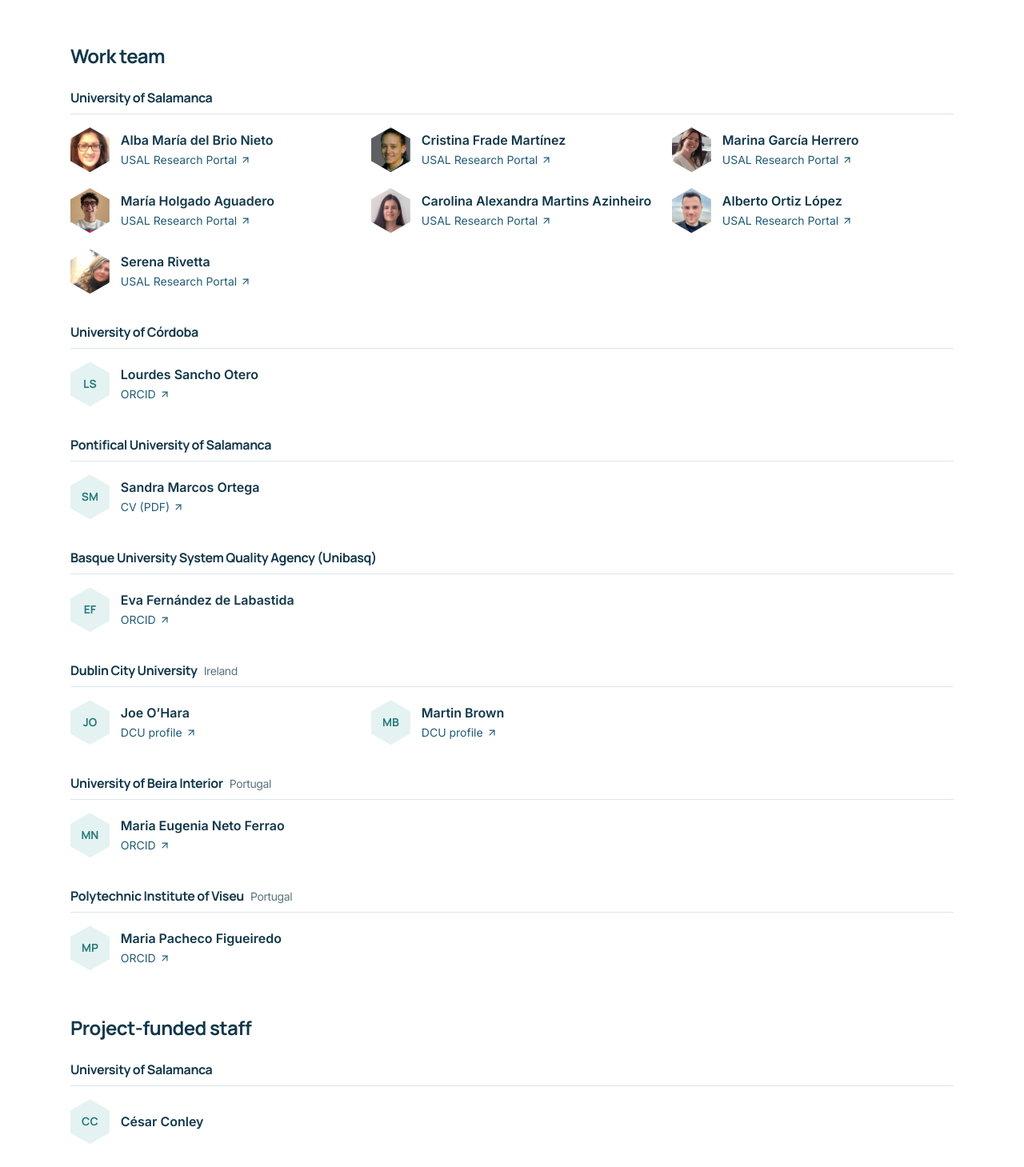
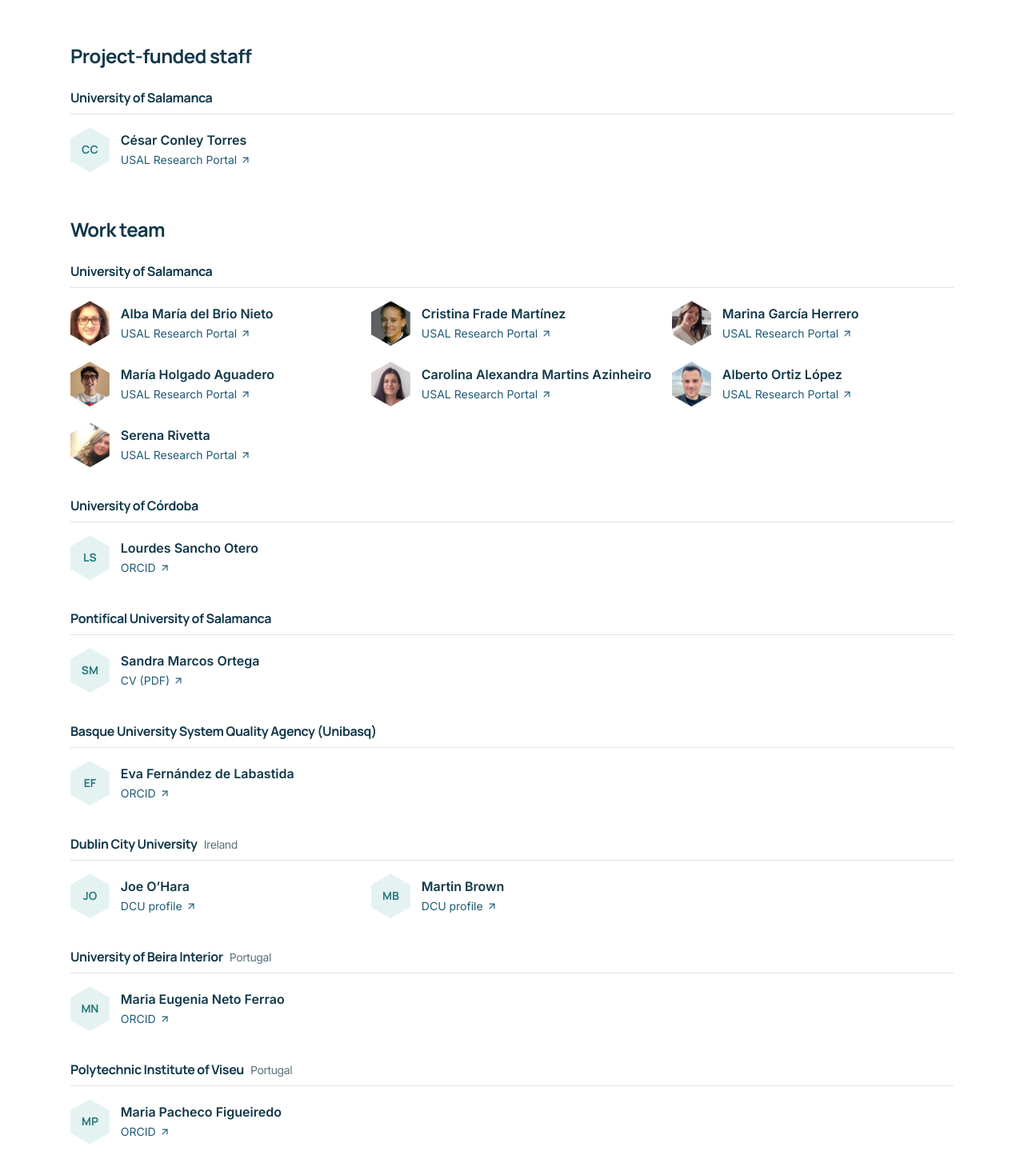
Before and after one commit to ShockyDEV/Proyecto-Quality, a Next.js app: page /en/equipo/ in a window 1280 px wide. Shown: the part 1391-2850 px from the top of the page at 80% size. Built offline with nearby package versions, Linux system fonts and the light colour scheme.

Commit message:
Equipo: contrato con perfil y más arriba
- César Conley Torres, nombre completo del Portal de Investigación USAL
- Enlace a su producción científica en el portal
- Su sección pasa a ir entre el equipo investigador y el de trabajo

```diff
--- a/src/app/(site)/[locale]/equipo/page.tsx
+++ b/src/app/(site)/[locale]/equipo/page.tsx
@@ -121,8 +121,8 @@ export default async function Equipo({ params }: Props) {
       <div className="bg-superficie py-12 sm:py-14">
         <div className="contenedor space-y-14">
           <RoleSection role="investigador" locale={locale} />
+          <RoleSection role="contrato" locale={locale} />
           <RoleSection role="trabajo" locale={locale} />
-          <RoleSection role="contrato" locale={locale} />
         </div>
       </div>
     </>
--- a/src/content/equipo.ts
+++ b/src/content/equipo.ts
@@ -206,8 +206,9 @@ export const EQUIPO: Persona[] = [
   { name: "Maria Pacheco Figueiredo", role: "trabajo", institution: "ipv", profile: orcid("0000-0002-3604-529X") },
   { name: "Eva Fernández de Labastida", role: "trabajo", institution: "unibasq", profile: orcid("0009-0008-0731-5597") },
 
-  // Contratos asociados al proyecto (no estaban en la web anterior; añadido el 22-10-2026)
-  { name: "César Conley", role: "contrato", institution: "usal" },
+  // Contratos asociados al proyecto (no estaban en la web anterior; añadido el 22-10-2026).
+  // Su sección va entre el equipo investigador y el equipo de trabajo.
+  { name: "César Conley Torres", role: "contrato", institution: "usal", profile: portalUsal(2492580) },
 ];
 
 export function institucion(id: string): Institucion {
```
